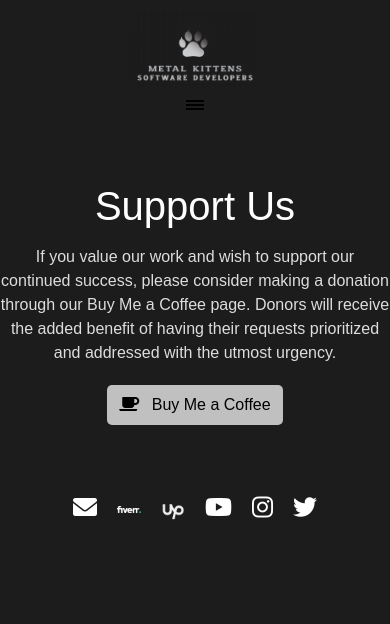
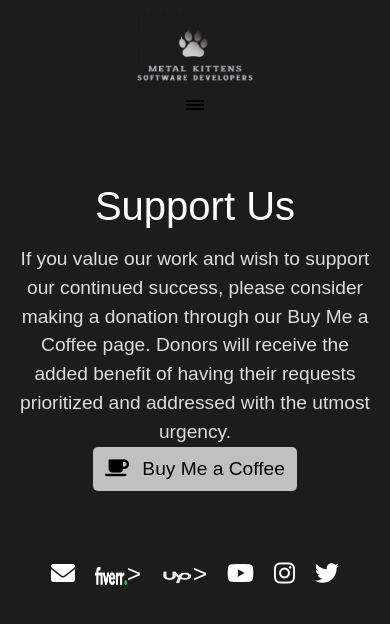
Before and after one commit to MrPositions/Metal-Kittens-Portfolio, a plain HTML site: page support.html in a window 390 px wide. Drawn offline with nearby package versions, Linux system fonts and the light colour scheme.

Commit message:
Team Portfolio

```diff
--- a/support.html
+++ b/support.html
@@ -75,11 +75,12 @@
             }
 
             #support-us p {
-                font-size: 1.0em; /* Adjusted paragraph size */
+                font-size: 1.2em; /* Adjusted paragraph size */
+                margin: 0 15px; /* Added margin for better readability on mobile */
             }
 
             #support-us .btn-support {
-                font-size: 1.0em; /* Adjusted button font size */
+                font-size: 1.2em; /* Adjusted button font size */
                 padding: 8px 12px; /* Adjusted padding */
             }
 
@@ -171,10 +172,10 @@
                     <i class="fas fa-envelope"></i>
                 </a>
                 <a href="https://fiverr.com/example" class="social-icon">
-                    <img src="images/Fiverr1.png" alt="Fiverr">
+                    <img src="images/Fiverr1.png" alt="Fiverr" style="width:32px;height:18px;">>
                 </a>
                 <a href="https://upwork.com/example" class="social-icon">
-                    <img src="images/Upwork2.png" alt="Upwork">
+                    <img src="images/Upwork2.png" alt="Upwork" style="width:32px;height:18px;">>
                 </a>
                 <a href="https://youtube.com/example" class="social-icon">
                     <i class="fab fa-youtube"></i>
```
